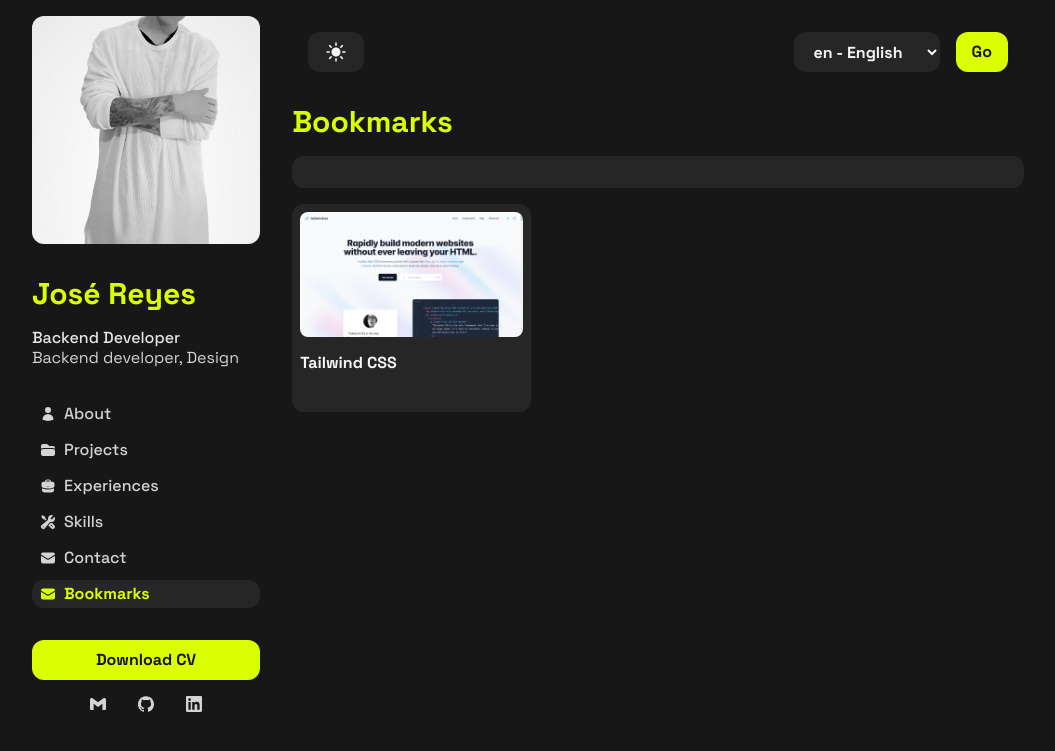
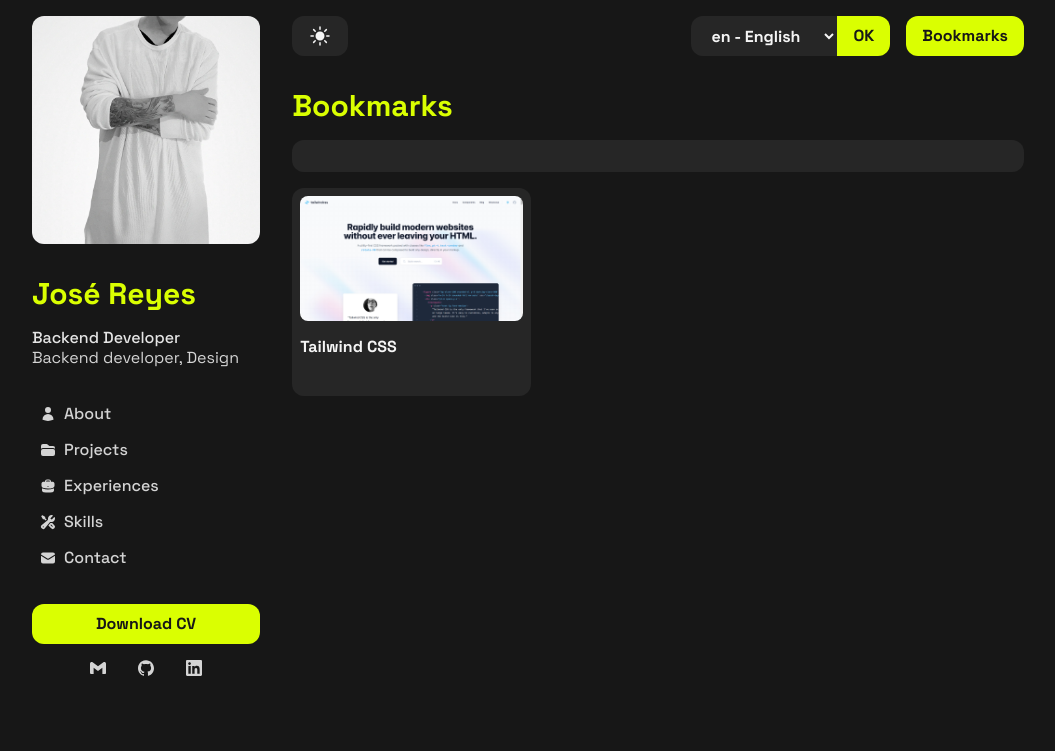
Before and after one commit to tyronejosee/project_portfolio, a Django app: page /bookmarks/ in a window 1280 px wide. Shown: the top 751 px of the page, without its empty margins (112-1167 px from the left). Run offline with Django 5.2, Linux system fonts and the light colour scheme; data comes from the database, SQL or seed files in the repository; both versions use the stored data as it was after the commit.

Commit message:
Update navbar and intro templates.

```diff
--- a/static/css/output.css
+++ b/static/css/output.css
@@ -574,48 +574,14 @@ video {
   --tw-backdrop-sepia:  ;
 }
 
-.container {
-  width: 100%;
-}
-
-@media (min-width: 640px) {
-  .container {
-    max-width: 640px;
-  }
-}
-
-@media (min-width: 768px) {
-  .container {
-    max-width: 768px;
-  }
-}
-
-@media (min-width: 1024px) {
-  .container {
-    max-width: 1024px;
-  }
-}
-
-@media (min-width: 1280px) {
-  .container {
-    max-width: 1280px;
-  }
-}
-
-@media (min-width: 1536px) {
-  .container {
-    max-width: 1536px;
-  }
-}
-
-.container {
+.content__wrapper {
   display: flex;
   max-width: 1024px;
   flex-direction: column;
 }
 
 @media (min-width: 1024px) {
-  .container {
+  .content__wrapper {
     margin-left: auto;
     margin-right: auto;
     margin-top: auto;
@@ -975,30 +979,6 @@ video {
 :is(:where(.dark) .sidebar__link:hover) {
   --tw-bg-opacity: 1;
   background-color: rgb(38 38 38 / var(--tw-bg-opacity));
-  --tw-text-opacity: 1;
-  color: rgb(218 255 1 / var(--tw-text-opacity));
-}
-
-.sidebar__link--active {
-  display: flex;
-  align-items: center;
-}
-
-.sidebar__link--active > :not([hidden]) ~ :not([hidden]) {
-  --tw-space-x-reverse: 0;
-  margin-right: calc(0.5rem * var(--tw-space-x-reverse));
-  margin-left: calc(0.5rem * calc(1 - var(--tw-space-x-reverse)));
-}
-
-.sidebar__link--active {
-  border-radius: 0.75rem;
-  --tw-bg-opacity: 1;
-  background-color: rgb(38 38 38 / var(--tw-bg-opacity));
-  padding-left: 0.5rem;
-  padding-right: 0.5rem;
-  padding-top: 0.25rem;
-  padding-bottom: 0.25rem;
-  font-weight: 700;
   --tw-text-opacity: 1;
   color: rgb(218 255 1 / var(--tw-text-opacity));
 }
@@ -1044,18 +1024,8 @@ video {
   display: flex;
   align-items: center;
   justify-content: space-between;
-  padding: 1rem;
-}
-
-.navbar__language-form {
-  display: flex;
-  align-items: center;
-}
-
-.navbar__language-form > :not([hidden]) ~ :not([hidden]) {
-  --tw-space-x-reverse: 0;
-  margin-right: calc(1rem * var(--tw-space-x-reverse));
-  margin-left: calc(1rem * calc(1 - var(--tw-space-x-reverse)));
+  padding-top: 1rem;
+  padding-bottom: 1rem;
 }
 
 /* Btn */
@@ -1093,41 +1063,28 @@ video {
   background-color: rgb(64 64 64 / var(--tw-bg-opacity));
 }
 
-.btn--primary:focus {
+:is(:where(.dark) .btn--primary) {
+  --tw-bg-opacity: 1;
+  background-color: rgb(218 255 1 / var(--tw-bg-opacity));
+  --tw-text-opacity: 1;
+  color: rgb(23 23 23 / var(--tw-text-opacity));
+}
+
+:is(:where(.dark) .btn--primary:hover) {
+  --tw-bg-opacity: 1;
+  background-color: rgb(236 255 80 / var(--tw-bg-opacity));
+}
+
+.btn--secondary {
+  --tw-bg-opacity: 1;
+  background-color: rgb(229 229 229 / var(--tw-bg-opacity));
   outline: 2px solid transparent;
   outline-offset: 2px;
-  --tw-ring-offset-shadow: var(--tw-ring-inset) 0 0 0 var(--tw-ring-offset-width) var(--tw-ring-offset-color);
-  --tw-ring-shadow: var(--tw-ring-inset) 0 0 0 calc(3px + var(--tw-ring-offset-width)) var(--tw-ring-color);
-  box-shadow: var(--tw-ring-offset-shadow), var(--tw-ring-shadow), var(--tw-shadow, 0 0 #0000);
-  --tw-ring-opacity: 1;
-  --tw-ring-color: rgb(218 255 1 / var(--tw-ring-opacity));
-}
-
-:is(:where(.dark) .btn--primary) {
-  --tw-bg-opacity: 1;
-  background-color: rgb(218 255 1 / var(--tw-bg-opacity));
-  --tw-text-opacity: 1;
-  color: rgb(23 23 23 / var(--tw-text-opacity));
-}
-
-:is(:where(.dark) .btn--primary:hover) {
-  --tw-bg-opacity: 1;
-  background-color: rgb(236 255 80 / var(--tw-bg-opacity));
-}
-
-.btn--secondary {
-  --tw-bg-opacity: 1;
-  background-color: rgb(229 229 229 / var(--tw-bg-opacity));
-}
-
-.btn--secondary:focus {
-  outline: 2px solid transparent;
-  outline-offset: 2px;
-  --tw-ring-offset-shadow: var(--tw-ring-inset) 0 0 0 var(--tw-ring-offset-width) var(--tw-ring-offset-color);
-  --tw-ring-shadow: var(--tw-ring-inset) 0 0 0 calc(3px + var(--tw-ring-offset-width)) var(--tw-ring-color);
-  box-shadow: var(--tw-ring-offset-shadow), var(--tw-ring-shadow), var(--tw-shadow, 0 0 #0000);
-  --tw-ring-opacity: 1;
-  --tw-ring-color: rgb(218 255 1 / var(--tw-ring-opacity));
+}
+
+.btn--secondary:hover {
+  --tw-bg-opacity: 1;
+  background-color: rgb(212 212 212 / var(--tw-bg-opacity));
 }
 
 :is(:where(.dark) .btn--secondary) {
@@ -1320,6 +1322,12 @@ video {
   justify-content: center;
 }
 
+.space-x-4 > :not([hidden]) ~ :not([hidden]) {
+  --tw-space-x-reverse: 0;
+  margin-right: calc(1rem * var(--tw-space-x-reverse));
+  margin-left: calc(1rem * calc(1 - var(--tw-space-x-reverse)));
+}
+
 .space-y-2 > :not([hidden]) ~ :not([hidden]) {
   --tw-space-y-reverse: 0;
   margin-top: calc(0.5rem * calc(1 - var(--tw-space-y-reverse)));
@@ -1348,19 +1360,34 @@ video {
   border-radius: 0.75rem;
 }
 
+.rounded-e-none {
+  border-start-end-radius: 0px;
+  border-end-end-radius: 0px;
+}
+
+.rounded-s-none {
+  border-start-start-radius: 0px;
+  border-end-start-radius: 0px;
+}
+
+.bg-chartreuse-400 {
+  --tw-bg-opacity: 1;
+  background-color: rgb(218 255 1 / var(--tw-bg-opacity));
+}
+
 .bg-green-200 {
   --tw-bg-opacity: 1;
   background-color: rgb(187 247 208 / var(--tw-bg-opacity));
 }
 
-.bg-sky-400 {
-  --tw-bg-opacity: 1;
-  background-color: rgb(56 189 248 / var(--tw-bg-opacity));
-}
-
-.bg-sky-500 {
-  --tw-bg-opacity: 1;
-  background-color: rgb(14 165 233 / var(--tw-bg-opacity));
+.bg-neutral-800 {
+  --tw-bg-opacity: 1;
+  background-color: rgb(38 38 38 / var(--tw-bg-opacity));
+}
+
+.bg-neutral-500 {
+  --tw-bg-opacity: 1;
+  background-color: rgb(115 115 115 / var(--tw-bg-opacity));
 }
 
 .p-2 {
@@ -1371,8 +1398,13 @@ video {
   padding: 0.75rem;
 }
 
-.p-4 {
-  padding: 1rem;
+.px-4 {
+  padding-left: 1rem;
+  padding-right: 1rem;
+}
+
+.pb-4 {
+  padding-bottom: 1rem;
 }
 
 .text-sm {
--- a/templates/includes/intro.html
+++ b/templates/includes/intro.html
@@ -1,16 +1,28 @@
 {% if request.path == '/' %}
-<section class="intro">
-<div class="flex justify-center h-96">
-  <div>Tyrone José</div>
-  <a href="{% url 'home:landing_view' %}#about-section" class="btn btn--primary">View CV</a>
-</div>
-
-<div class="mt-auto flex flex-col items-center">
-  <span class="relative flex h-3 w-3">
-    <span class="animate-ping absolute inline-flex h-full w-full rounded-full bg-sky-400 opacity-75"></span>
-    <span class="relative inline-flex rounded-full h-3 w-3 bg-sky-500"></span>
-  </span>
-  <span class="block">Scroll down</span>
-</div>
+<section class="intro" id="intro-section">
+  <div class="max-w-screen-lg flex flex-col mx-auto h-full">
+    <div class="flex justify-center items-center space-x-4 h-full">
+      <div class="w-full h-96 rounded-xl overflow-hidden">
+        <h1 class="flex justify-center section__title">Tyrone José</h1>
+        <p>Lorem ipsum dolor, sit amet consectetur adipisicing elit. Repellendus ab est maiores ut enim, recusandae iste eos iure cum obcaecati eius velit temporibus consectetur totam mollitia earum sapiente deleniti id.
+        Exercitationem dolorem porro laborum libero esse maxime, accusamus beatae vero tenetur. Suscipit, eum possimus rerum tenetur blanditiis quisquam, nobis ratione voluptas omnis aspernatur optio animi itaque, cupiditate a aliquid neque.
+        Corrupti voluptatum inventore rerum explicabo tenetur hic adipisci! Nulla, voluptas minima, numquam nobis nesciunt esse quasi est rem totam quibusdam ipsum, repudiandae ullam? Reprehenderit possimus, exercitationem autem amet deserunt provident!
+        Voluptatem quidem sed nobis voluptatum omnis hic harum, dignissimos et repudiandae reprehenderit. Voluptatibus fugit numquam sed esse facere, temporibus magnam sequi eligendi, architecto, at eum inventore dolor ipsum officiis consequatur.
+        Unde accusantium eius voluptatum, sed sint blanditiis. Libero ab voluptatibus consequuntur debitis consectetur error cumque atque dicta ullam expedita ut, esse commodi veritatis ipsa nam fugit tempore hic ipsam delectus!
+        Odit minima rerum voluptates earum repellat, iure impedit ab iusto. Dolor architecto cum rem consequuntur, vero labore molestiae deleniti dicta quisquam error commodi quibusdam eos quaerat quos. Aliquid, suscipit numquam!
+        Voluptas, ad dolores nihil, quam doloribus placeat laborum sint animi eum ullam amet aperiam asperiores autem quaerat hic assumenda. Eum commodi quae non mollitia sit accusamus! Qui exercitationem iure ex?</p>
+      </div>
+      <div class="w-full h-96 bg-chartreuse-400 rounded-xl"></div>
+    </div>
+    <a href="{% url 'home:landing_view' %}#main-content" class="mt-auto flex justify-center items-center animate-bounce">
+      <div class="relative flex h-10 w-10">
+        <span class="w-6 h-6 rounded-full animate-ping absolute inline-flex bg-chartreuse-400"></span>
+        <svg xmlns="http://www.w3.org/2000/svg" viewBox="0 0 24 24" fill="currentColor" class="relative w-6 h-6 inline-flex">
+          <path fill-rule="evenodd" d="M12.53 16.28a.75.75 0 0 1-1.06 0l-7.5-7.5a.75.75 0 0 1 1.06-1.06L12 14.69l6.97-6.97a.75.75 0 1 1 1.06 1.06l-7.5 7.5Z" clip-rule="evenodd" />
+        </svg>
+      </div>
+    </a>
+    </div>
+  </div>
 </section>
 {% endif %}
--- a/templates/includes/navbar.html
+++ b/templates/includes/navbar.html
@@ -9,9 +9,10 @@
         <path fill-rule="evenodd" d="M9.528 1.718a.75.75 0 0 1 .162.819A8.97 8.97 0 0 0 9 6a9 9 0 0 0 9 9 8.97 8.97 0 0 0 3.463-.69.75.75 0 0 1 .981.98 10.503 10.503 0 0 1-9.694 6.46c-5.799 0-10.5-4.7-10.5-10.5 0-4.368 2.667-8.112 6.46-9.694a.75.75 0 0 1 .818.162Z" clip-rule="evenodd" />
       </svg>
     </button>
-    <form action="{% url 'set_language' %}" method="POST" class="navbar__language-form">{% csrf_token %}
+    <div class="flex space-x-4">
+      <form action="{% url 'set_language' %}" method="POST" class="flex">{% csrf_token %}
         <input name="next" type="hidden" value="{{ redirect_to }}" class="hidden">
-      <select name="language" class="btn btn--secondary">
+        <select name="language" class="btn btn--secondary rounded-e-none">
           {% get_current_language as LANGUAGE_CODE %}
           {% get_available_languages as LANGUAGES %}
           {% get_language_info_list for LANGUAGES as languages %}
@@ -21,7 +22,11 @@
             </option>
           {% endfor %}
         </select>
-      <input type="submit" value="Go" class="btn btn--primary">
+        <input type="submit" value="OK" class="btn btn--primary rounded-s-none">
       </form>
+      <a href="{% url 'bookmarks:bookmark_list' %}" class="btn btn--primary">
+        <span>{% translate "Bookmarks" %}</span>
+      </a>
+    </div>
   </section>
 </nav>
--- a/templates/includes/sidebar.html
+++ b/templates/includes/sidebar.html
@@ -64,16 +64,6 @@
           <span>{% translate "Contact" %}</span>
         </a>
       </li>
-      <li>
-        <a href="{% url 'bookmarks:bookmark_list' %}"
-          {% if request.path == '/bookmarks/' %}class="sidebar__link--active"{% else %}class="sidebar__link"{% endif %} >
-          <svg xmlns="http://www.w3.org/2000/svg" viewBox="0 0 24 24" fill="currentColor" class="icon">
-            <path d="M1.5 8.67v8.58a3 3 0 0 0 3 3h15a3 3 0 0 0 3-3V8.67l-8.928 5.493a3 3 0 0 1-3.144 0L1.5 8.67Z" />
-            <path d="M22.5 6.908V6.75a3 3 0 0 0-3-3h-15a3 3 0 0 0-3 3v.158l9.714 5.978a1.5 1.5 0 0 0 1.572 0L22.5 6.908Z" />
-          </svg>
-          <span>{% translate "Bookmarks" %}</span>
-        </a>
-      </li>
     </ul>
   </nav>
   <div class="space-y-2">
--- a/templates/layouts/base.html
+++ b/templates/layouts/base.html
@@ -10,15 +10,17 @@
   <link rel="stylesheet" href="{% static 'css/output.css' %}">
   <link rel="icon" type="image/svg+xml" href="{% static 'img/icon.svg' %}">
 </head>
-<body class="container styles">
+<body class="styles">
   <!-- Intro -->
   {% include 'includes/intro.html' %}
   <!-- Main Content -->
-  <main class="flex">
-    {% include 'includes/sidebar.html' %}
-    <section class="w-full p-4 space-y-4">
-      {% include 'includes/navbar.html' %}
-      {% block content %}{% endblock content %}
+  <main class="content__wrapper" id="main-content">
+    <section class="flex">
+      {% include 'includes/sidebar.html' %}
+      <div class="w-full px-4 pb-4 space-y-4">
+        {% include 'includes/navbar.html' %}
+        {% block content %}{% endblock content %}
+      </div>
     </section>
   </main>
   <!-- JavaScript Files -->
```
Also changed, not shown: other parts of static/css/output.css (+100 -4 lines), static/css/input.css (+6 -9 lines), db.sqlite3. Lines whose indentation alone changed are shown as unchanged.
